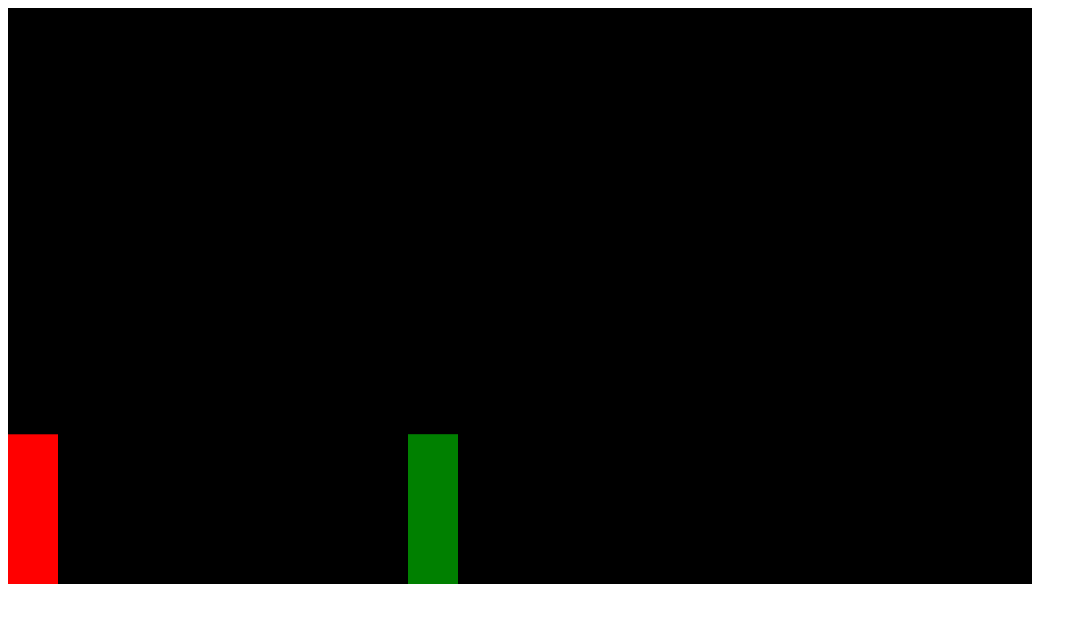
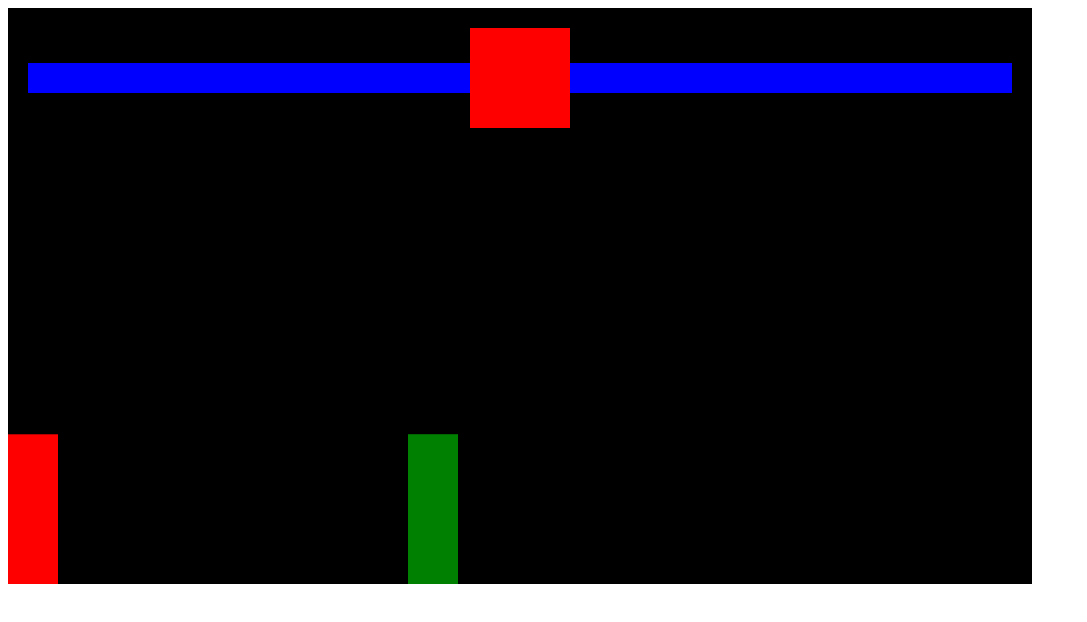
Before and after one commit to JamesMokua/fightfu, a plain HTML site: page index.html in a window 1280 px wide. Shown: the whole page, without its empty margins (0-1087 px from the left). Drawn offline with Linux system fonts and the light colour scheme.

Commit message:
Health bar functionality added

```diff
--- /dev/null
+++ b/css/style.css
@@ -0,0 +1,61 @@
+*{
+    box-sizing: border-box;
+}
+.outerDiv {
+  position: relative;
+  display: inline-block;
+}
+.innerDiv {
+  position: absolute;
+  display: flex;
+  width: 100%;
+  align-items: center;
+  padding: 20px;
+}
+.playerLife{
+    background-color: yellow;
+    height: 30px;
+}
+.timer {
+  background-color: red;
+  width: 100px;
+  height: 100px;
+  flex-shrink: 0;
+}
+.health{
+    position: relative;
+    height: 30px;
+    width: 100%;
+}
+.health2{
+    position: relative;
+    height: 30px;
+    width: 100%;
+    display:flex ;
+    justify-content: flex-end;
+}
+.enemyHealth {
+  background-color: yellow;
+  height: 30px;
+}
+.enemyHealth2 {
+    background-color: yellow;
+    height: 30px;
+    width: 100%;
+  }
+.decreaseHealth {
+    background-color: blue;
+    position: absolute;
+    top: 0;
+    left: 0;
+    bottom: 0;
+    right: 0;
+}
+.decreaseHealth2 {
+    background-color: blue;
+    position: absolute;
+    top: 0;
+    bottom: 0;
+    right: 0;
+    width: 100%;
+}
--- a/index.html
+++ b/index.html
@@ -1,4 +1,30 @@
-<canvas>
-
-</canvas>
-<script src="./index.js"></script>
+<!DOCTYPE html>
+<html lang="en">
+  <head>
+    <meta charset="UTF-8" />
+    <meta http-equiv="X-UA-Compatible" content="IE=edge" />
+    <meta name="viewport" content="width=device-width, initial-scale=1.0" />
+    <title>Fightfu</title>
+    <link rel="stylesheet" href="css/style.css" />
+  </head>
+  <body>
+    <div class="outerDiv">
+      <div class="innerDiv">
+          <!--Player Health-->
+          <div class="health2">
+            <div class="enemyHealth2" ></div>
+            <div class="decreaseHealth2" id="playerLife"></div>
+            </div>
+      <!--Timer-->
+      <div class="timer"></div>
+      <!--Enemy Health-->
+      <div class="health">
+      <div class="enemyHealth" ></div>
+      <div class="decreaseHealth" id="enemyLife"></div>
+      </div>
+      </div>
+      <canvas> </canvas>
+    </div>
+    <script src="./index.js"></script>
+  </body>
+</html>
--- a/index.js
+++ b/index.js
@@ -26,6 +26,7 @@ class Sprite {
     };
     this.color = color;
     this.isAttacking;
+    this.health = 100;
   }
   draw() {
     //draw sprite relative to its position in canvas
@@ -145,14 +146,16 @@ function animate(e) {
     player.isAttacking
   ) {
     player.isAttacking = false;
-    console.log("player");
+    enemy.health -= 10;
+    document.querySelector('#enemyLife').style.width = enemy.health+'%';
   };
   if (
     rectangularCollision({rectangle1:enemy, rectangle2:player})&&
      enemy.isAttacking
    ) {
      enemy.isAttacking = false;
-     console.log("enemy");
+     player.health -= 10;
+     document.querySelector('#playerLife').style.width = player.health+'%'
    }
 }
 
```
